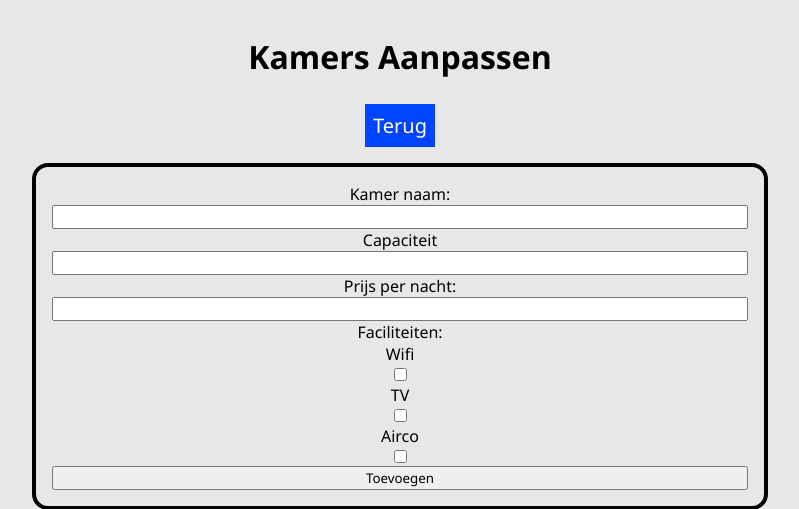
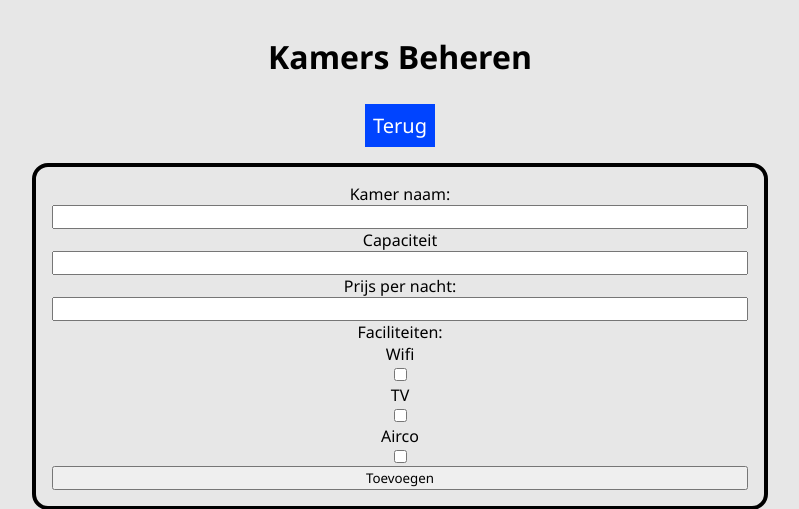
Before and after one commit to achilj/hotel, a PHP site: page /admin/kamer.php in a window 1280 px wide. Shown: the top 509 px of the page, without its empty margins (240-1039 px from the left). Run offline with PHP 8.4, Linux system fonts and the light colour scheme; a user stored in the database is signed in; data comes from the database, SQL or seed files in the repository.

Commit message:
Update kamer.php

```diff
--- a/admin/kamer.php
+++ b/admin/kamer.php
@@ -18,7 +18,7 @@ if(!isset($_SESSION["loggedin"])) {
 </head>
 <body>
     <section class="dashcontainer">
-        <h1>Kamers Aanpassen</h1>
+        <h1>Kamers Beheren</h1>
         <a class="terugknop" href="index.php">Terug</a>
         <!-- Formulier om nieuwe kamer toe te voegen -->
         <form action="utility/kamertoevoegen.php" method="post" class="kamertoevoegen">
```
